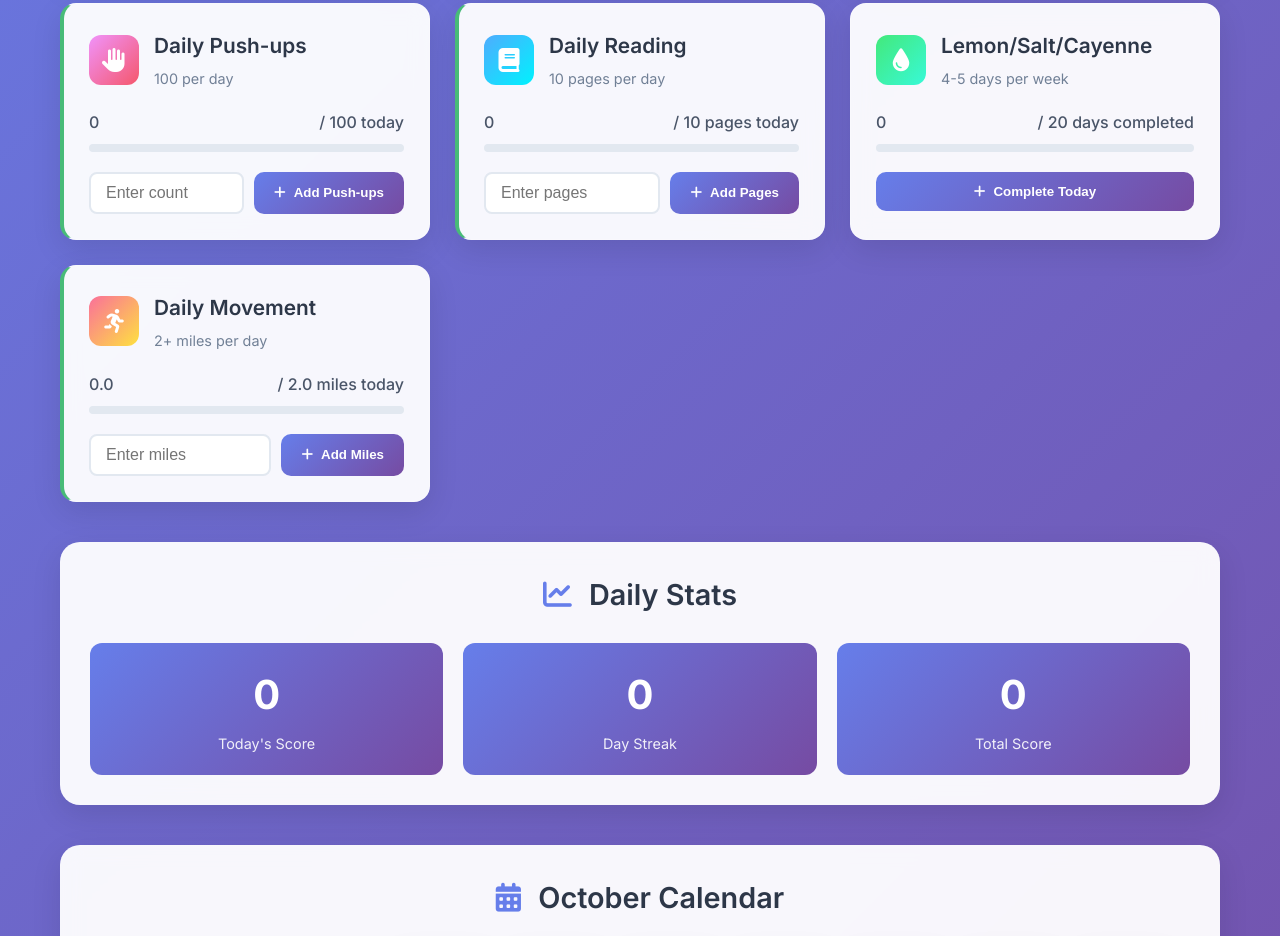
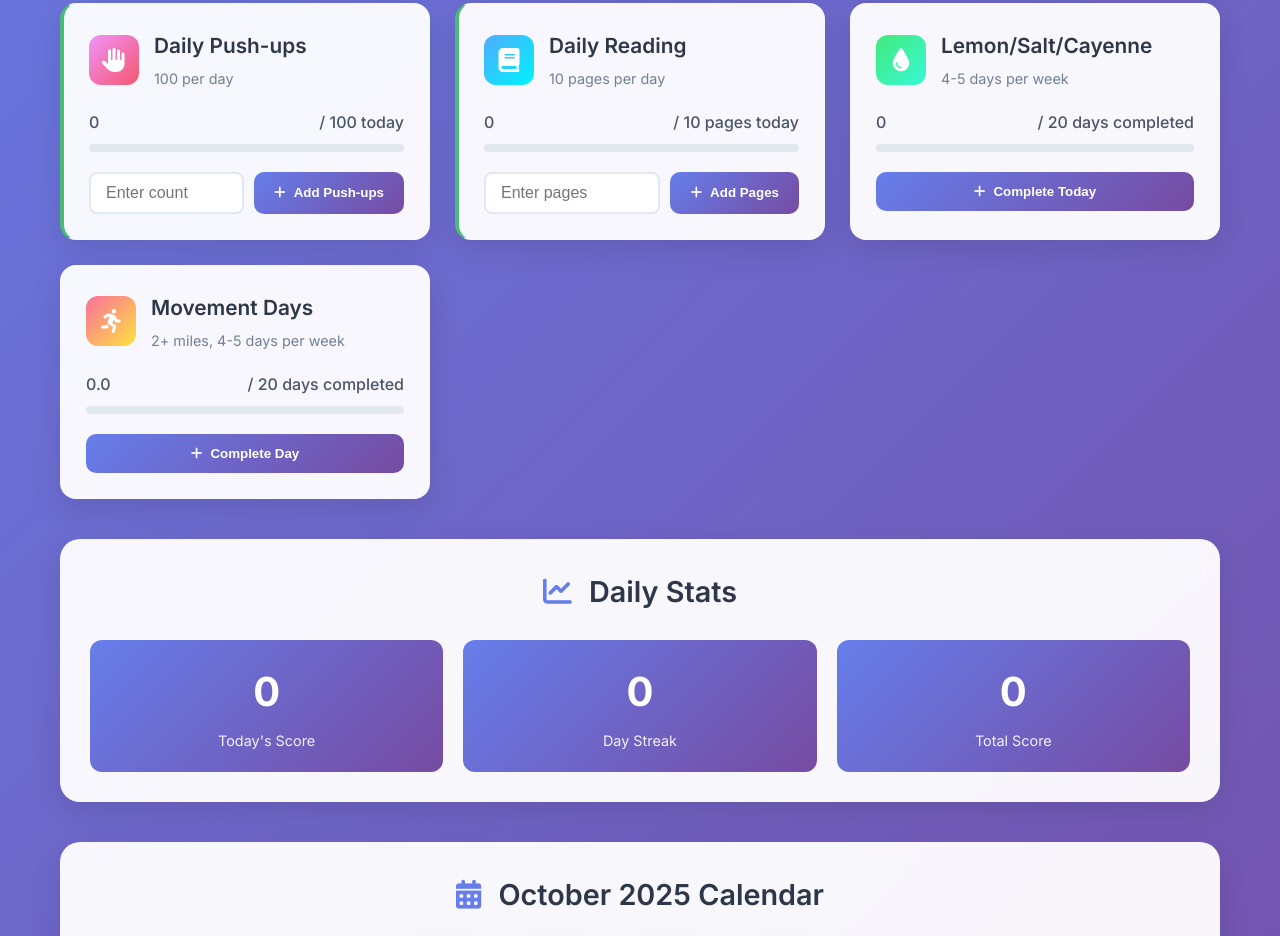
Before and after one commit to langc10/october-fitness-challenge, a plain HTML site: page index.html in a window 1280 px wide. Shown: the part 724-1660 px from the top of the page. Drawn offline with Linux system fonts and the light colour scheme.

Commit message:
Update index.html

```diff
--- a/index.html
+++ b/index.html
@@ -3,7 +3,7 @@
 <head>
     <meta charset="UTF-8">
     <meta name="viewport" content="width=device-width, initial-scale=1.0">
-    <title>October Fitness Challenge 2024</title>
+    <title>October Fitness Challenge 2025</title>
     <link rel="stylesheet" href="style.css">
     <link href="https://fonts.googleapis.com/css2?family=Inter:wght@300;400;500;600;700&display=swap" rel="stylesheet">
     <link rel="stylesheet" href="https://cdnjs.cloudflare.com/ajax/libs/font-awesome/6.0.0/css/all.min.css">
@@ -12,7 +12,7 @@
     <div class="container">
         <header class="header">
             <div class="header-content">
-                <h1><i class="fas fa-fire"></i> October Fitness Challenge 2024</h1>
+                <h1><i class="fas fa-fire"></i> October Fitness Challenge 2025</h1>
                 <p class="subtitle">Transform your lifestyle with your friends!</p>
 
                 <!-- User Selection -->
@@ -194,30 +194,27 @@
                 </div>
 
                 <!-- Walking/Running/Biking -->
-                <div class="challenge-card daily-challenge">
+                <div class="challenge-card">
                     <div class="challenge-header">
                         <div class="challenge-icon">
                             <i class="fas fa-running"></i>
                         </div>
                         <div class="challenge-info">
-                            <h3>Daily Movement</h3>
-                            <p>2+ miles per day</p>
+                            <h3>Movement Days</h3>
+                            <p>2+ miles, 4-5 days per week</p>
                         </div>
                     </div>
                     <div class="progress-container">
                         <div class="progress-text">
-                            <span id="movementCompleted">0.0</span> / 2.0 miles today
+                            <span id="movementCompleted">0</span> / 20 days completed
                         </div>
                         <div class="progress-bar-small">
                             <div class="progress-fill-small" id="movementProgress"></div>
                         </div>
                     </div>
-                    <div class="input-group">
-                        <input type="number" id="movementInput" placeholder="Enter miles" step="0.1" min="0.1" max="20">
-                        <button class="action-btn" onclick="addMovement()">
-                            <i class="fas fa-plus"></i> Add Miles
-                        </button>
-                    </div>
+                    <button class="action-btn" onclick="incrementChallenge('movement')">
+                        <i class="fas fa-plus"></i> Complete Day
+                    </button>
                 </div>
             </div>
 
@@ -240,7 +237,7 @@
             </div>
 
             <div class="calendar-section">
-                <h2><i class="fas fa-calendar-alt"></i> October Calendar</h2>
+                <h2><i class="fas fa-calendar-alt"></i> October 2025 Calendar</h2>
                 <div class="calendar-grid" id="calendarGrid">
                     <!-- Calendar will be generated by JavaScript -->
                 </div>
```
